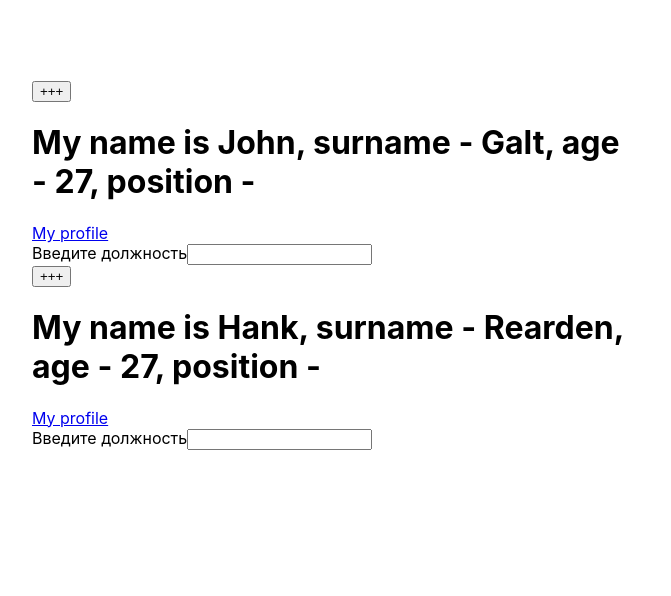
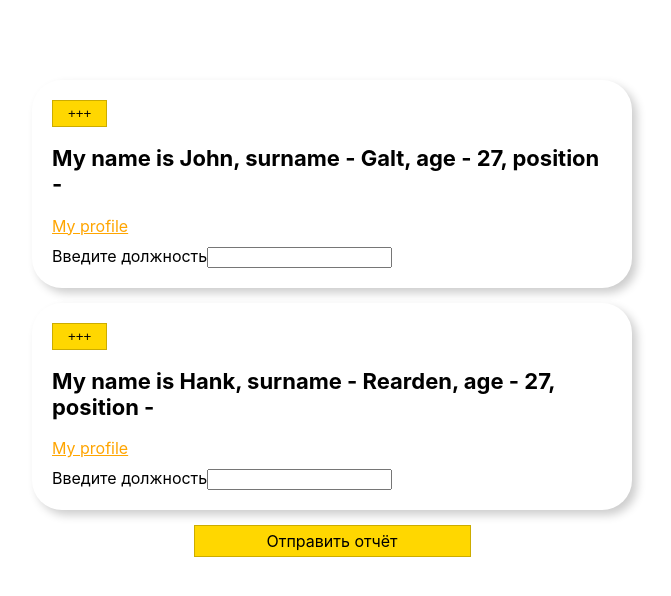
Before and after one commit to John-Galt-Pro/learn-state-in-React, a React (Create React App) app: page / in a window 1280 px wide. Shown: the top 596 px of the page, without its empty margins (308-979 px from the left). Built offline with nearby package versions, Linux system fonts and the light colour scheme.

Commit message:
improve cards with Style Components

```diff
--- a/src/App.js
+++ b/src/App.js
@@ -3,6 +3,33 @@
 import styled from 'styled-components'
 
 import './App.css';
+
+const EmpItem = styled.div`
+	padding: 20px;
+	margin-bottom: 15px;
+	border-radius: 30px;
+	box-shadow: 5px 5px 10px rgba(0,0,0, .2);
+	a {
+		display: block;
+		margin: 10px 0 10px 0;
+		color: ${props => props.active ? 'orange' : 'grey'};
+	}
+	intup {
+		display: block;
+		margin-top: 10px;
+	}
+`
+
+const Header = styled.h2`
+	font-size: 22px;
+`
+
+export const Button = styled.button`
+	display: block;
+	padding: 5px 15px;
+	background-color: gold;
+	border: 1px solid rgba(0,0,0, .2);
+`
 
 class WhoAmI extends Component {
 
@@ -35,15 +62,15 @@
 		const {name, surname, link} = this.props;
 
 		return (
-			<>
-				<button onClick={this.nextYear}>+++</button>
-				<h1>My name is {name}, surname - {surname}, age - {this.state.years}, position - {this.state.position}</h1>
+			<EmpItem active>
+				<Button onClick={this.nextYear}>+++</Button>
+				<Header>My name is {name}, surname - {surname}, age - {this.state.years}, position - {this.state.position}</Header>
 				<a href={link}>My profile</a>
 				<form>
 					<span>Введите должность</span>
 					<input type="text" onChange={(event) => this.commitInputChanges(event, 'some color')}/>
 				</form>
-			</>
+			</EmpItem>
 		)
 	}
 }
--- a/src/index.js
+++ b/src/index.js
@@ -1,11 +1,20 @@
-import React from 'react';
-import ReactDOM from 'react-dom/client';
-import './index.css';
-import App from './App';
+import React from "react";
+import ReactDOM from "react-dom/client";
+import "./index.css";
+import App from "./App";
+import { Button } from "./App";
+import styled from "styled-components";
 
-const root = ReactDOM.createRoot(document.getElementById('root'));
+const BigButton = styled(Button)`
+    margin: 0 auto;
+    width: 245px;
+    text-align: center;
+`;
+
+const root = ReactDOM.createRoot(document.getElementById("root"));
 root.render(
-  <React.StrictMode>
-    <App />
-  </React.StrictMode>
+    <React.StrictMode>
+        <App />
+        <BigButton as="a">Отправить отчёт</BigButton>
+    </React.StrictMode>
 );
```
